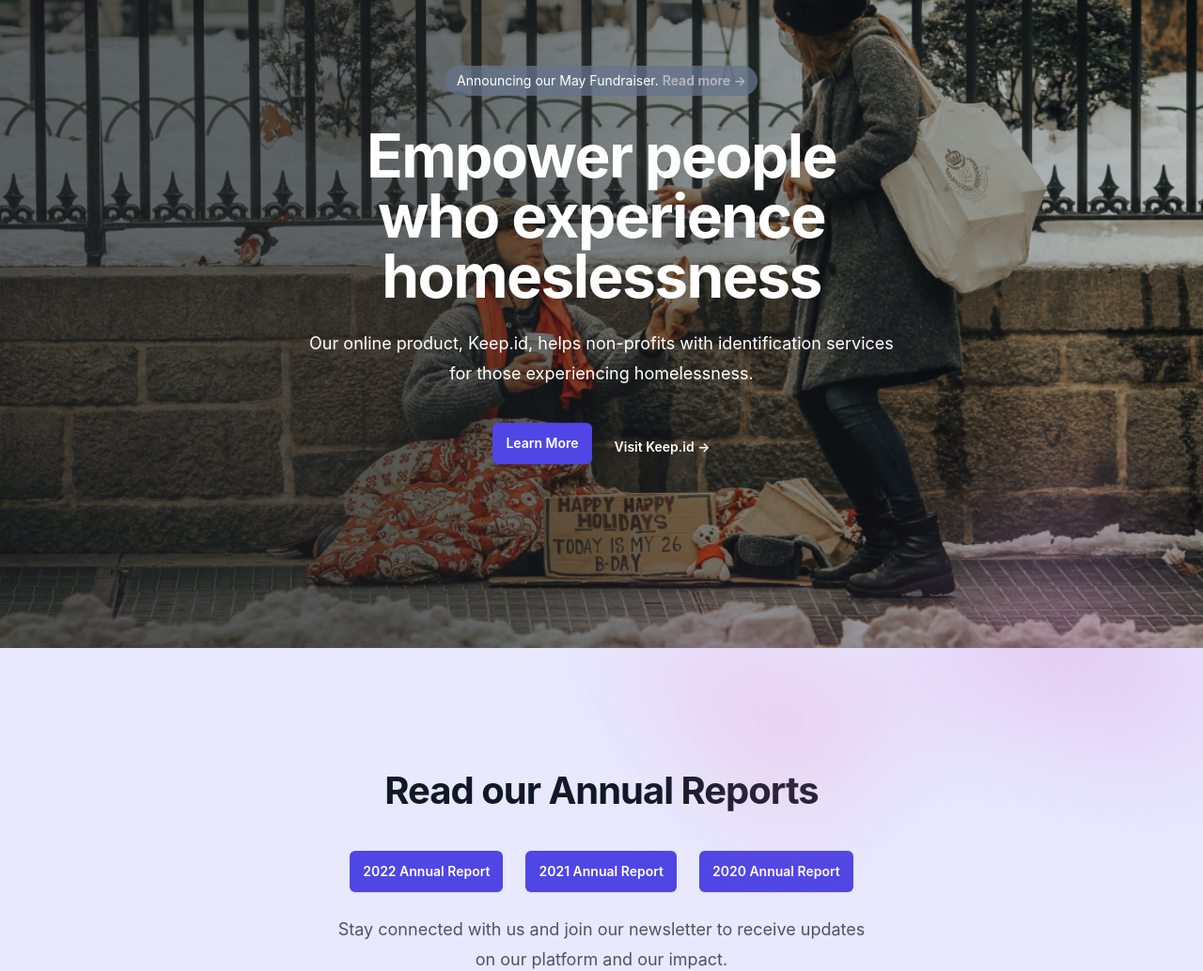
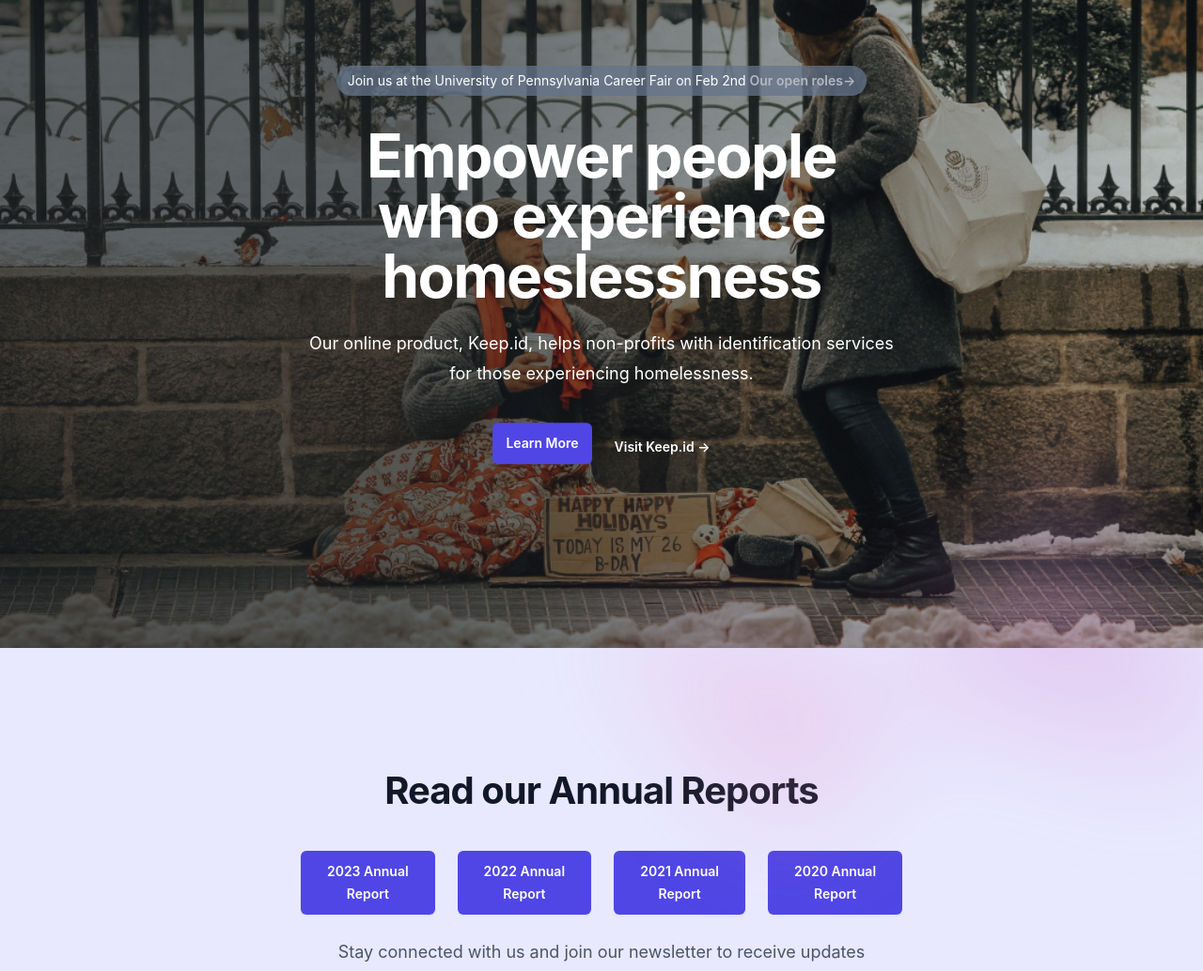
Before and after one commit to keepid/team-keep-new, a Next.js app: page / in a window 1280 px wide. Shown: the part 178-1212 px from the top of the page at 94% size. Built offline with nearby package versions, Linux system fonts and the light colour scheme.

Commit message:
Adding 2023 annual report

```diff
--- a/src/components/AnnualReportCTA.jsx
+++ b/src/components/AnnualReportCTA.jsx
@@ -12,6 +12,13 @@ export const AnnualReportCTA = (props) => {
           </h2>
 
           <div className="mt-10 flex items-center justify-center gap-x-6">
+            <a
+              href="https://www.canva.com/design/DAF3NQ0yO_I/xZ4DhoLex6Zt1UaKmeWVng/view?utm_content=DAF3NQ0yO_I&utm_campaign=designshare&utm_medium=link&utm_source=editor"
+              target="_blank"
+              className="rounded-md bg-indigo-600 px-3.5 py-2.5 text-sm font-semibold text-white shadow-sm hover:bg-indigo-500 focus-visible:outline focus-visible:outline-2 focus-visible:outline-offset-2 focus-visible:outline-indigo-600"
+            >
+              2023 Annual Report
+            </a>
             <a
               href="https://www.canva.com/design/DAFUy5hOxIY/fDmczXWlTtWtKgekVSHuig/view?utm_content=DAFUy5hOxIY&utm_campaign=designshare&utm_medium=link&utm_source=publishsharelink"
               target="_blank"
--- a/src/components/Hero.jsx
+++ b/src/components/Hero.jsx
@@ -11,14 +11,14 @@ export const Hero = ({ resultRef }) => {
         <div className="lg:py-42 mx-auto max-w-2xl py-32 sm:py-48">
           <div className="hidden sm:mb-8 sm:flex sm:justify-center">
             <div className=" relative rounded-full bg-slate-500/75 px-3 py-1 text-sm leading-6 text-white ring-2 ring-gray-100/0 hover:ring-gray-100/10">
-              Announcing our May Fundraiser.{'  '}
+              Join us at the University of Pennsylvania Career Fair on Feb 2nd{'  '}
               <a
-                href="https://drive.google.com/file/d/1qdGo9fPhj9HttMYBvtlD3DkRD-Yy3lls/view?usp=sharing"
+                href="https://forms.gle/T57QEJdeCMtcFNzh6"
                 target="_blank"
                 className="font-semibold text-grey-light"
               >
                 <span className="absolute inset-0" aria-hidden="true" />
-                Read more <span aria-hidden="true">&rarr;</span>
+                Our open roles<span aria-hidden="true">&rarr;</span>
               </a>
             </div>
           </div>
```
